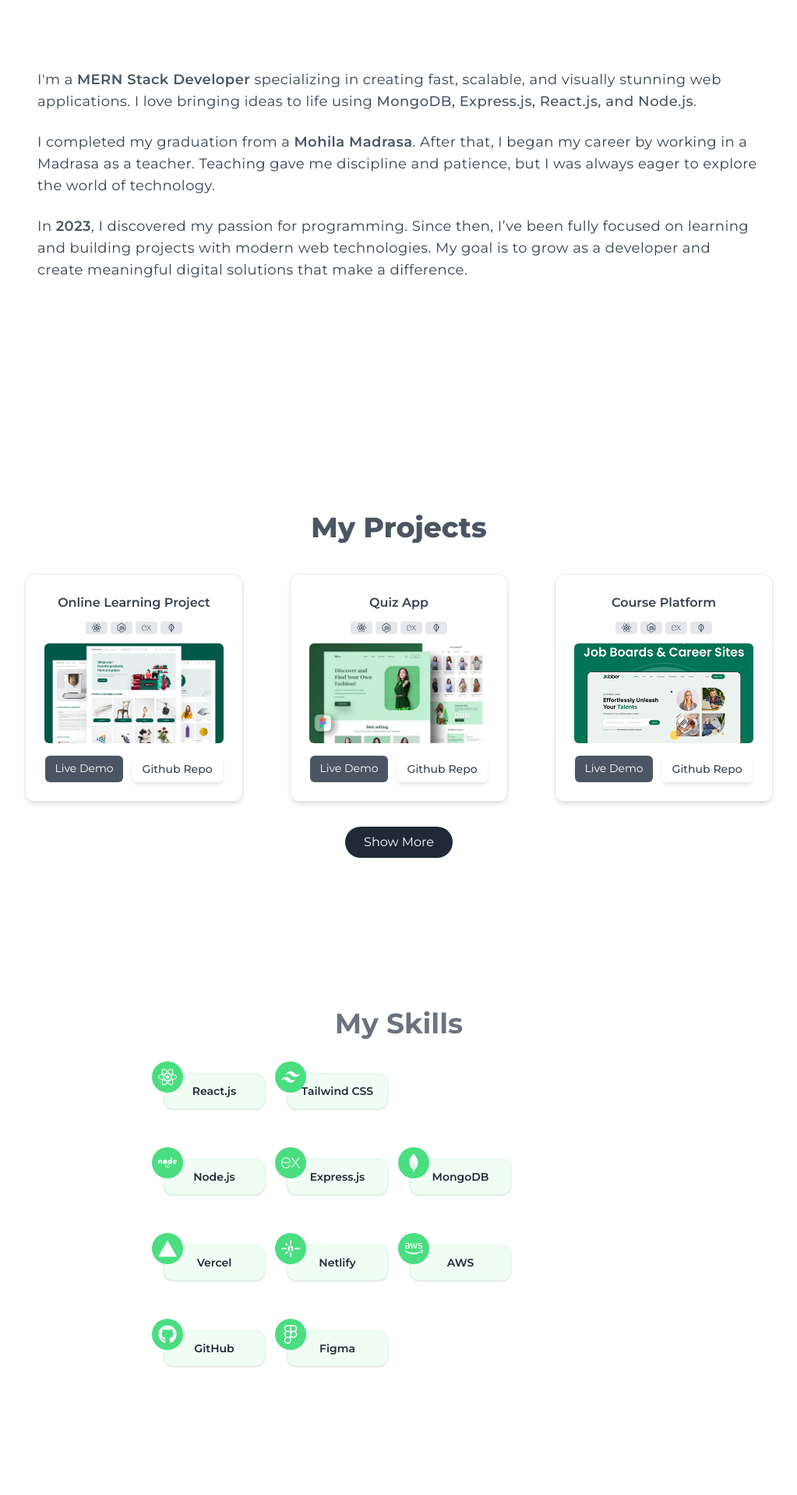
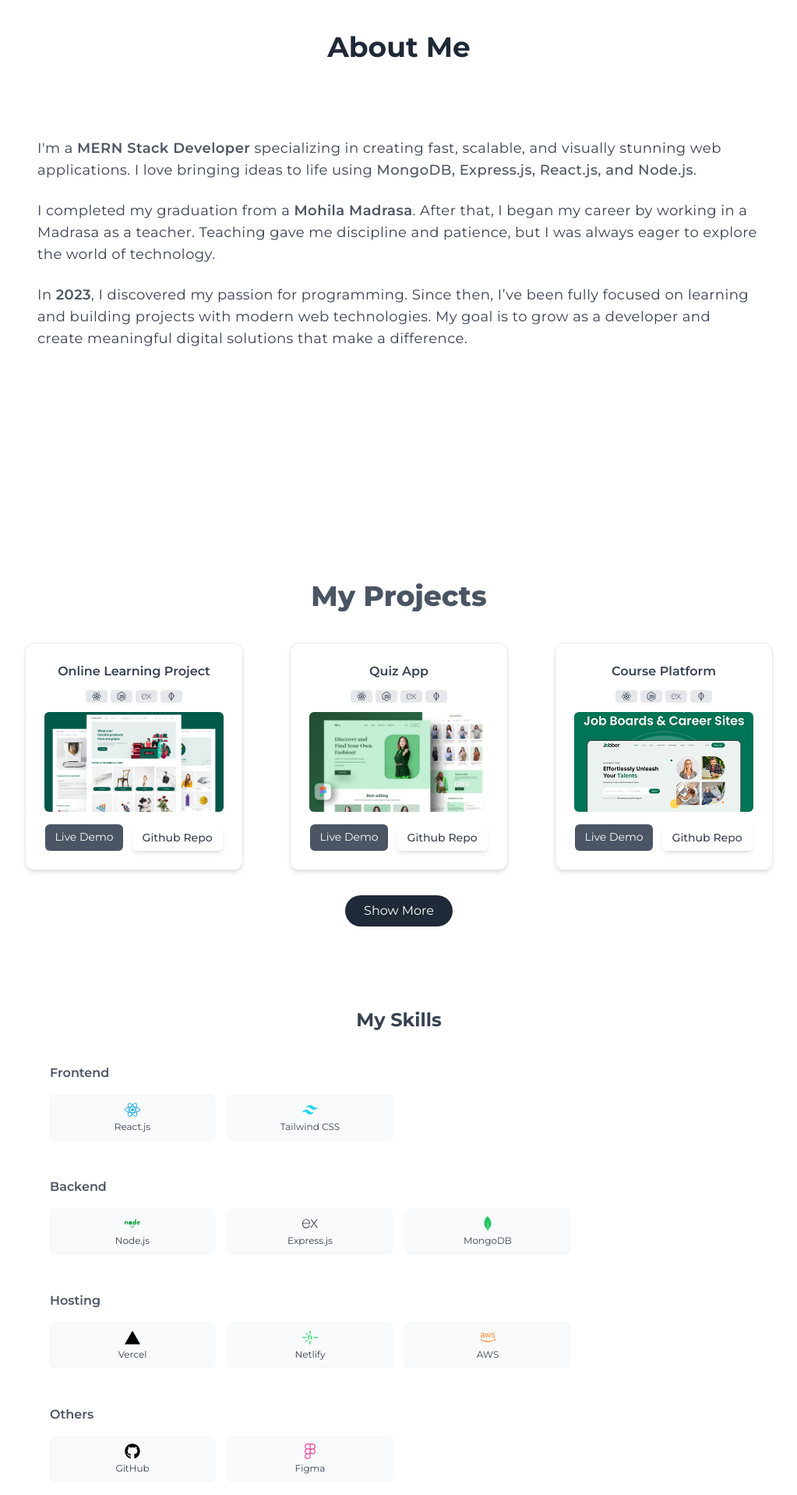
Before and after one commit to rabeyabosree/porfolio, a React (Vite) app: page / in a window 1280 px wide. Shown: the part 880-2797 px from the top of the page at 78% size, without its empty margins (128-1151 px from the left). Built offline with nearby package versions, Linux system fonts and the light colour scheme; no server answers.

Commit message:
new project added

```diff
--- a/src/components/common/HeroPage.jsx
+++ b/src/components/common/HeroPage.jsx
@@ -14,7 +14,7 @@ function HeroPage() {
   ];
 
   return (
-    <div className="min-h-screen bg-gray-100 flex items-center justify-center px-6 md:px-36 sm:px-4 relative">
+    <div className="min-h-screen bg-white flex items-center justify-center px-6 md:px-36 sm:px-4 relative">
 
 
       {/* Main content */}
--- a/src/pages/About/AboutPage.jsx
+++ b/src/pages/About/AboutPage.jsx
@@ -3,22 +3,29 @@ import { motion } from "framer-motion";
 const AboutPage = () => {
   return (
     <motion.div
-      className="flex items-center justify-center px-4 py-[120px]"
+      className="flex flex-col items-center justify-center px-4 py-[120px]"
       initial={{ opacity: 0 }}
       animate={{ opacity: 1 }}
       transition={{ duration: 0.8 }}
     >
+      {/* Title with animation */}
+      <motion.h2
+        className="text-3xl md:text-4xl font-bold text-gray-800 mb-12 text-center"
+        initial={{ opacity: 0, y: -20 }}
+        animate={{ opacity: 1, y: 0 }}
+        transition={{ duration: 0.8 }}
+      >
+        About Me
+      </motion.h2>
 
       <motion.div
         className="flex flex-col md:flex-row items-center max-w-5xl w-full"
         initial={{ opacity: 0, y: 30 }}
         animate={{ opacity: 1, y: 0 }}
-        transition={{ duration: 0.8 }}
+        transition={{ duration: 0.8, delay: 0.2 }}
       >
-
-        {/* Right - Text */}
+        {/* Text Section */}
         <div className="p-6 md:p-12 flex flex-col justify-center text-center md:text-left">
-
           <p className="text-gray-700 text-base md:text-lg leading-relaxed tracking-wide mb-6">
             I'm a <span className="font-semibold text-gray-600">MERN Stack Developer</span> specializing in creating fast, scalable, and visually stunning web applications. I love bringing ideas to life using <span className="font-medium text-gray-600">MongoDB, Express.js, React.js, and Node.js</span>.
           </p>
--- a/src/pages/contact/ContactPage.jsx
+++ b/src/pages/contact/ContactPage.jsx
@@ -3,13 +3,11 @@ import { FaEnvelope, FaUser, FaComments } from "react-icons/fa";
 
 const ContactPage = () => {
   return (
-    <div className="max-w-xl mx-auto px-4 py-16 text-gray-800 flex items-center justify-center">
-      <div className="p-9 rounded-2xl bg-white shadow-md mt-[90px]">
-        <h1 className="text-3xl font-bold mb-4 text-center text-gray-500">Contact Me</h1>
+    <div className="flex items-center justify-center px-4">
+      <div className="p-9 w-full max-w-sm sm:max-w-md md:max-w-lg rounded-2xl bg-white shadow-md">
+        <h1 className="text-2xl font-bold mb-6 text-center text-gray-900">Contact Me</h1>
 
-
-        <form className="space-y-5">
-          {/* Name */}
+        <form className="space-y-6">
           <div className="flex items-center gap-2">
             <FaUser className="text-gray-500 text-sm" />
             <input
@@ -19,7 +17,6 @@ const ContactPage = () => {
             />
           </div>
 
-          {/* Email */}
           <div className="flex items-center gap-2">
             <FaEnvelope className="text-gray-500 text-sm" />
             <input
@@ -29,7 +26,6 @@ const ContactPage = () => {
             />
           </div>
 
-          {/* Message */}
           <div className="flex items-start gap-2">
             <FaComments className="text-gray-500 text-sm mt-2" />
             <textarea
@@ -39,7 +35,6 @@ const ContactPage = () => {
             />
           </div>
 
-          {/* Submit Button */}
           <button
             type="submit"
             className="w-full py-2 bg-gray-500 text-white text-sm font-semibold rounded-md hover:bg-gray-600 transition duration-300"
@@ -48,7 +43,6 @@ const ContactPage = () => {
           </button>
         </form>
       </div>
-
     </div>
   );
 };
--- a/src/pages/projects/MyProjects.jsx
+++ b/src/pages/projects/MyProjects.jsx
@@ -33,11 +33,8 @@ const MyProjects = () => {
       liveLink: "https://onlinelearning-c39p.vercel.app/",
       github: "https://github.com/rabeyabosree/onlinelearning",
     },
-    { title: "Project 4", img: image4, liveLink: "#", github: "#" },
-    { title: "Project 5", img: image5, liveLink: "#", github: "#" },
-    { title: "Project 6", img: image6, liveLink: "#", github: "#" },
-    { title: "Project 7", img: image7, liveLink: "#", github: "#" },
-    { title: "Project 8", img: image8, liveLink: "#", github: "#" },
+    { title: "Project 4", img: image4, liveLink: "https://new-project-orpin-gamma.vercel.app/", github: "https://github.com/rabeyabosree/newProject" },
+
   ];
 
   const techTags = [<GrReactjs />, <GrNode />, <SiExpress />, <TbBrandMongodb />];
--- a/src/pages/skills/SkillPage.jsx
+++ b/src/pages/skills/SkillPage.jsx
@@ -1,17 +1,13 @@
 import React from "react";
 import { motion } from "framer-motion";
-import { FaReact, FaNode, FaGithub, FaPython, FaAws } from "react-icons/fa";
+import { FaReact, FaNode, FaGithub, FaAws } from "react-icons/fa";
 import {
-  SiHtml5,
-  SiCss3,
-  SiJavascript,
   SiTailwindcss,
   SiMongodb,
   SiExpress,
   SiVercel,
-  SiPostman,
+  SiNetlify,
   SiFigma,
-  SiNetlify,
 } from "react-icons/si";
 
 const SkillPage = () => {
@@ -49,52 +45,49 @@ const SkillPage = () => {
   ];
 
   return (
-    <div className="min-h-screen flex flex-col items-center bg-white py-16 px-4">
+    <div className="min-h-screen bg-white py-10 px-4">
+      {/* Title */}
       <motion.h1
-        initial={{ opacity: 0, y: -30 }}
+        initial={{ opacity: 0, y: -20 }}
         animate={{ opacity: 1, y: 0 }}
-        transition={{ duration: 0.6 }}
-        className="text-2xl mt-16 md:text-3xl lg:text-4xl font-bold text-center mb-7 text-transparent bg-clip-text bg-gray-500"
+        transition={{ duration: 0.5 }}
+        className="text-xl md:text-2xl font-bold text-center text-gray-700 mb-10"
       >
         My Skills
       </motion.h1>
 
-      <section className="mx-auto px-4 py-4 space-y-16">
+      {/* Skills Grid */}
+      <div className="max-w-4xl mx-auto space-y-12">
         {toolsSkills.map((section, i) => (
           <motion.div
             key={section.category}
-            initial={{ opacity: 0, y: 50 }}
+            initial={{ opacity: 0, y: 30 }}
             whileInView={{ opacity: 1, y: 0 }}
-            transition={{ duration: 0.6, delay: i * 0.2 }}
+            transition={{ duration: 0.5, delay: i * 0.1 }}
             viewport={{ once: true }}
-            className="flex flex-col items-center justify-center gap-9"
           >
+            {/* Category Title */}
+            <h2 className="text-base font-semibold text-gray-600 mb-4">{section.category}</h2>
 
-
-            <div className="grid grid-cols-2 sm:grid-cols-3 md:grid-cols-4 gap-7">
+            {/* Skill Items */}
+            <div className="grid grid-cols-3 sm:grid-cols-4 gap-4">
               {section.items.map((skill, index) => (
                 <motion.div
-                  key={`${skill.name}-${index}`}
-                  initial={{ scale: 0.8, opacity: 0 }}
+                  key={skill.name}
+                  initial={{ scale: 0.9, opacity: 0 }}
                   whileInView={{ scale: 1, opacity: 1 }}
-                  transition={{ duration: 0.4, delay: index * 0.1 }}
+                  transition={{ duration: 0.3, delay: index * 0.05 }}
                   viewport={{ once: true }}
-                  className="flex flex-col items-center justify-center w-[130px] bg-green-50 border border-green-100 rounded-xl px-2 py-3 shadow hover:shadow-lg transition-all duration-300 relative"
+                  className="flex flex-col items-center text-center p-2 bg-gray-50 rounded-md border border-gray-100 hover:shadow-sm transition"
                 >
-                  <div
-                    className={`text-2xl mb-2 p-2 rounded-full text-white absolute -left-4 -top-4 ${skill.color} bg-green-400`}
-                  >
-                    {skill.icon}
-                  </div>
-                  <p className="text-sm font-semibold text-center text-gray-800 ">
-                    {skill.name}
-                  </p>
+                  <div className={`text-xl mb-1 ${skill.color}`}>{skill.icon}</div>
+                  <p className="text-xs text-gray-700">{skill.name}</p>
                 </motion.div>
               ))}
             </div>
           </motion.div>
         ))}
-      </section>
+      </div>
     </div>
   );
 };
```
